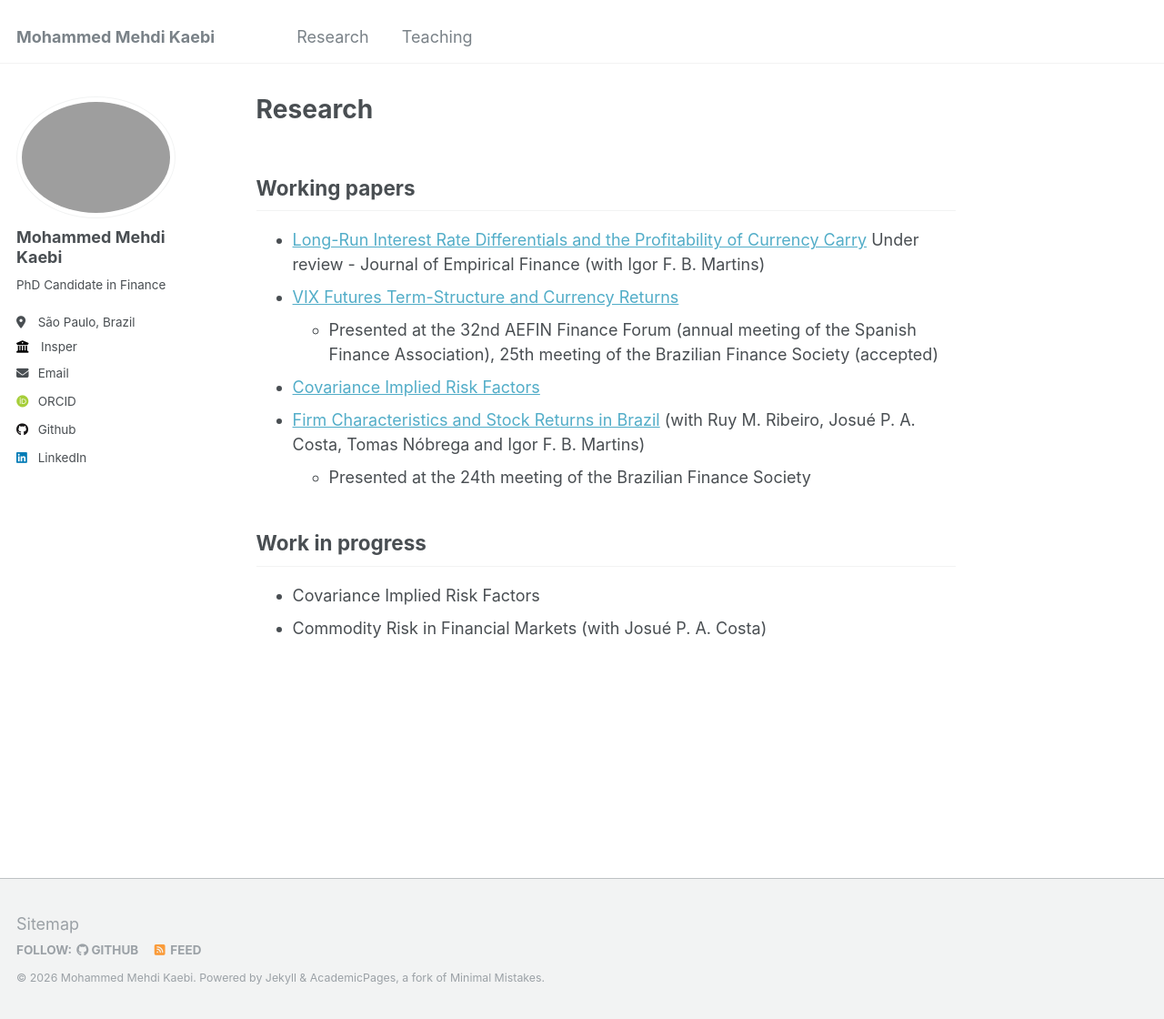
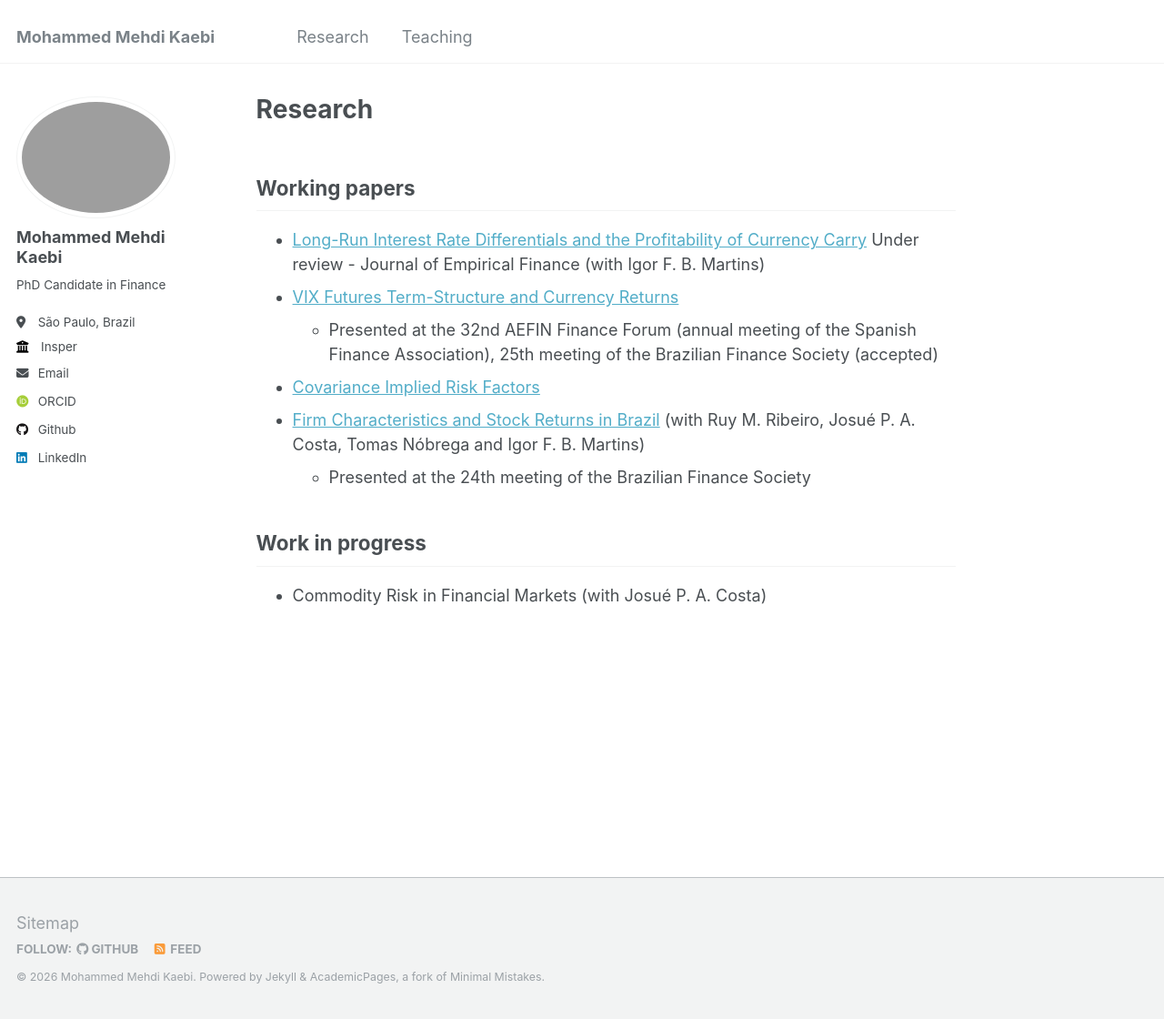
Before and after one commit to mkaebi/mkaebi.github.io, a Jekyll site: the page built from _pages/research.md, in a window 1280 px wide and 1120 px high. Shown: the whole window at 91% size. Built offline with Jekyll 4.4.1, drawn with Linux system fonts in a browser that asks for light colours; some web fonts are replaced.

Commit message:
Remove 'Covariance Implied Risk Factors' from research

```diff
--- a/_pages/research.md
+++ b/_pages/research.md
@@ -17,5 +17,4 @@ redirect_from:
 
 ## Work in progress
 
-* Covariance Implied Risk Factors
 * Commodity Risk in Financial Markets (with Josué P. A. Costa)
```
